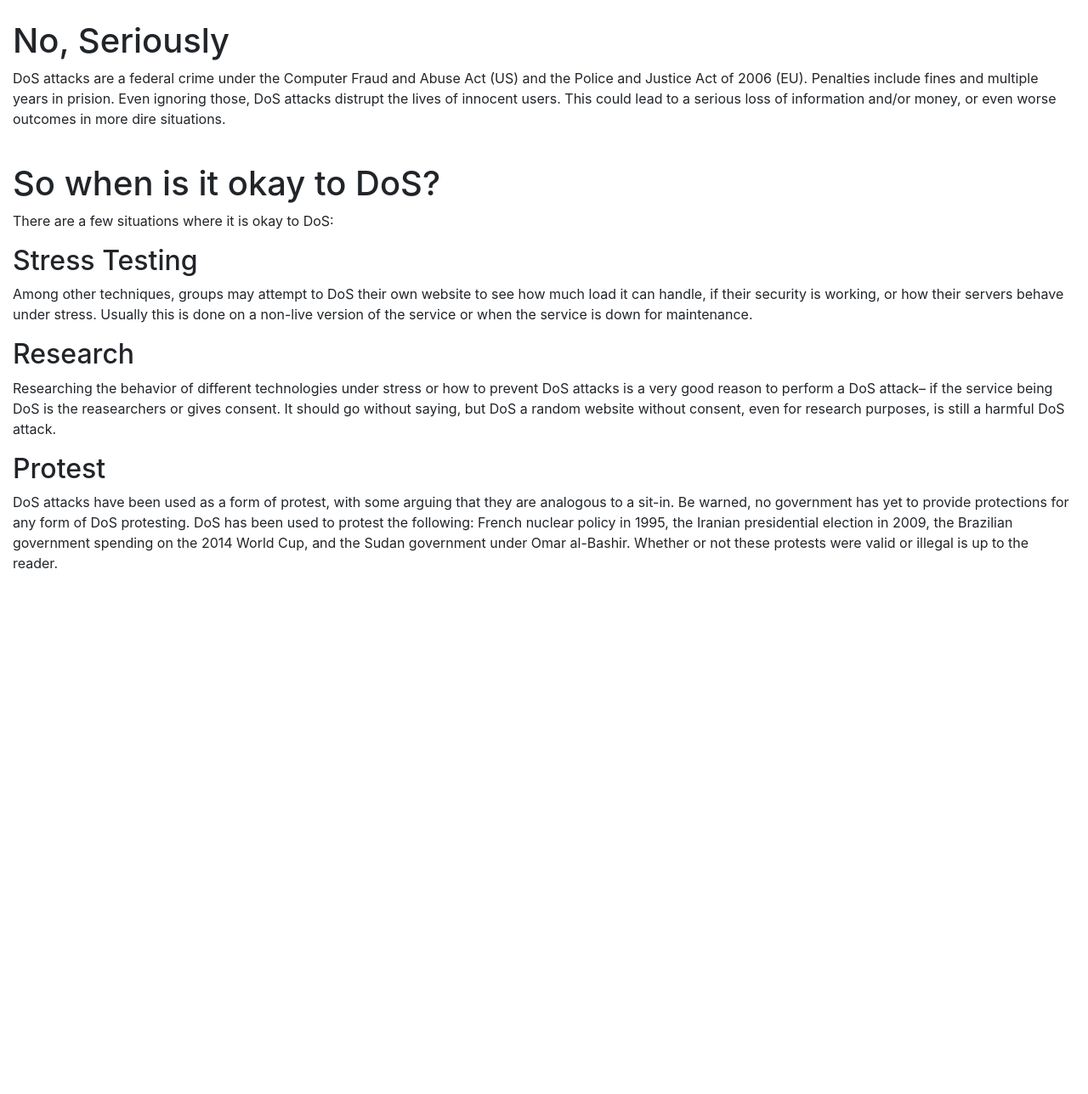
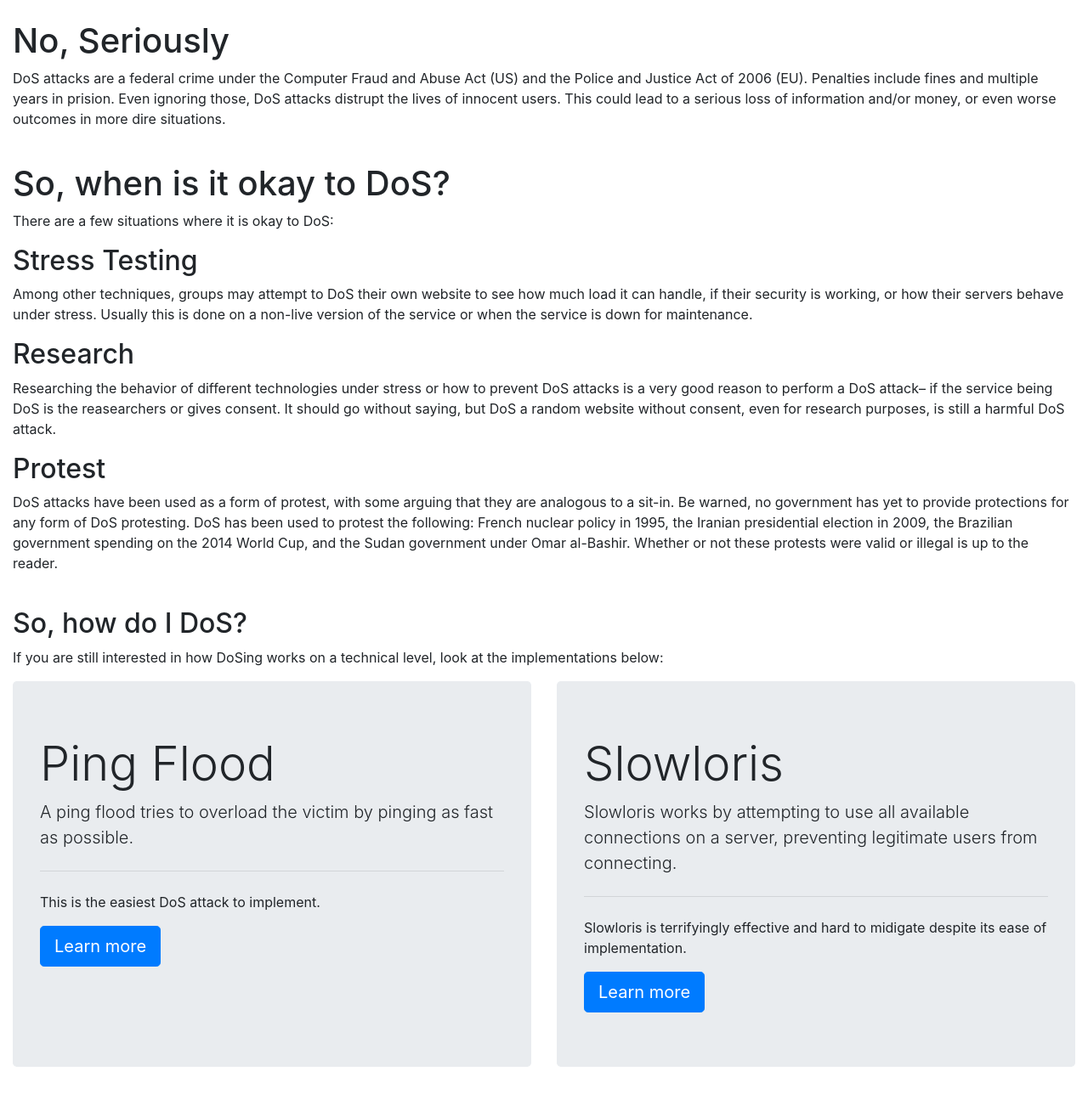
Before and after one commit to HuntJSparra/NCFNetworksDoS, a Flask app: page /how-to-dos in a window 1280 px wide. Shown: the part 360-1648 px from the top of the page at 85% size. Before the commit the page ends 1030 px from the top, so only its background shows below. Run offline with Flask 2, Linux system fonts and the light colour scheme; some libraries are stand-ins or nearby versions.

Commit message:
Added untested code and explaination for ping flood on Unix

```diff
--- a/templates/how-to-dos/how-to-dos.html
+++ b/templates/how-to-dos/how-to-dos.html
@@ -25,7 +25,7 @@
 
     <br>
 
-    <h1>So when is it okay to DoS?</h1>
+    <h1>So, when is it okay to DoS?</h1>
     <p>There are a few situations where it is okay to DoS:</p>
 
     <h2>Stress Testing</h2>
@@ -36,6 +36,32 @@
 
     <h2>Protest</h2>
     <p>DoS attacks have been used as a form of protest, with some arguing that they are analogous to a sit-in. Be warned, no government has yet to provide protections for any form of DoS protesting. DoS has been used to protest the following: French nuclear policy in 1995, the Iranian presidential election in 2009, the Brazilian government spending on the 2014 World Cup, and the Sudan government under Omar al-Bashir. Whether or not these protests were valid or illegal is up to the reader.</p>
+
+    <br>
+
+    <h2>So, how do I DoS?</h2>
+    <p>If you are still interested in how DoSing works on a technical level, look at the implementations below:</p>
+
+    <div class="row">
+      <div class="col-sm" style="display:flex">
+        <div class="jumbotron">
+          <h1 class="display-4">Ping Flood</h1>
+          <p class="lead">A ping flood tries to overload the victim by pinging as fast as possible.</p>
+          <hr class="my-4">
+          <p>This is the easiest DoS attack to implement.</p>
+          <a class="btn btn-primary btn-lg" href="how-to-dos/ping-flood" role="button">Learn more</a>
+        </div>
+      </div>
+      <div class="col-sm" style="display:flex">
+        <div class="jumbotron">
+          <h1 class="display-4">Slowloris</h1>
+          <p class="lead">Slowloris works by attempting to use all available connections on a server, preventing legitimate users from connecting.</p>
+          <hr class="my-4">
+          <p>Slowloris is terrifyingly effective and hard to midigate despite its ease of implementation.</p>
+          <a class="btn btn-primary btn-lg" href="how-to-dos/slowloris" role="button">Learn more</a>
+        </div>
+      </div>
+    </div>
   </div>
 
 </html>
```
Also changed, not shown: templates/how-to-dos/ping-flood.html (+13 -3 lines).
